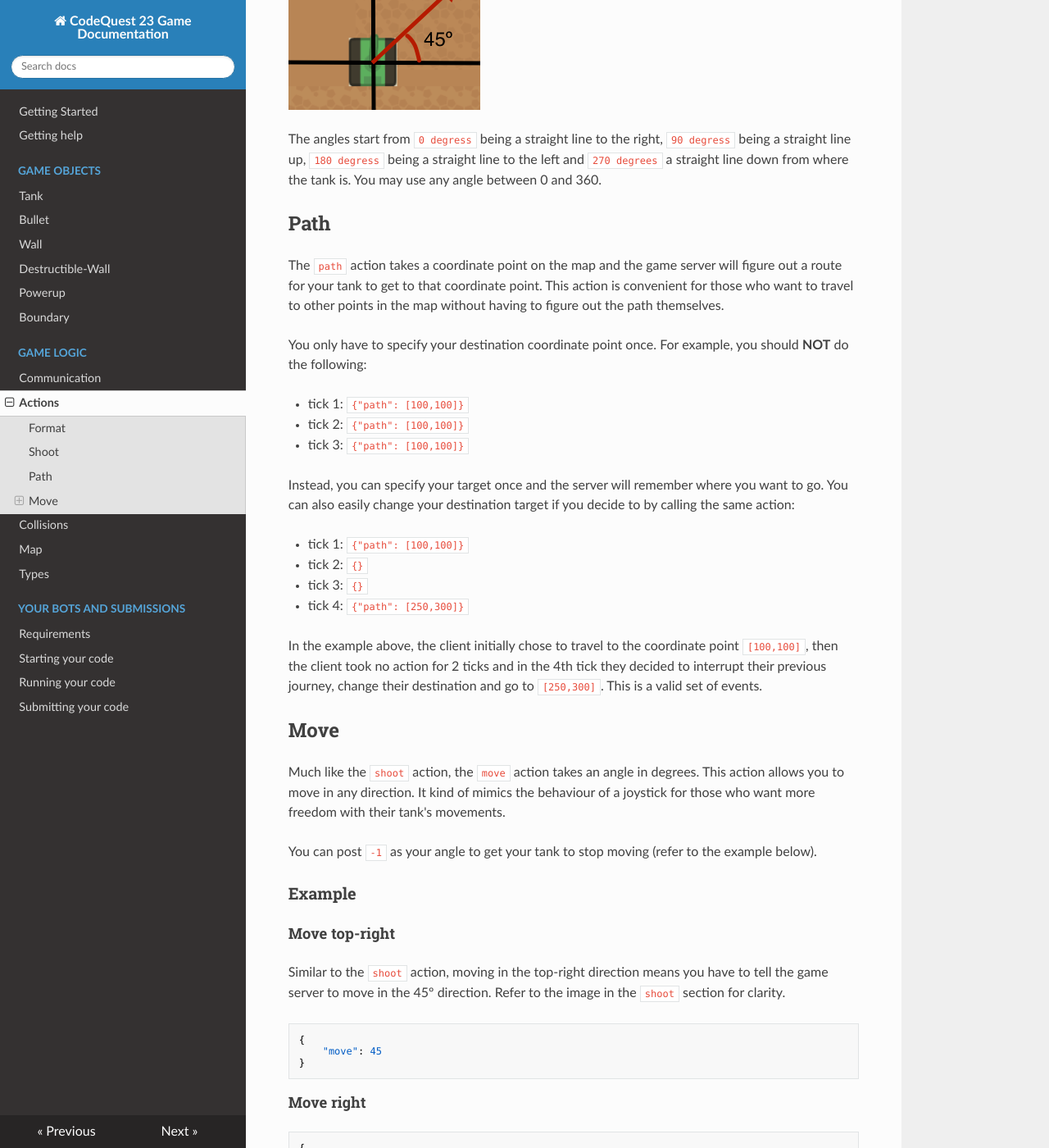
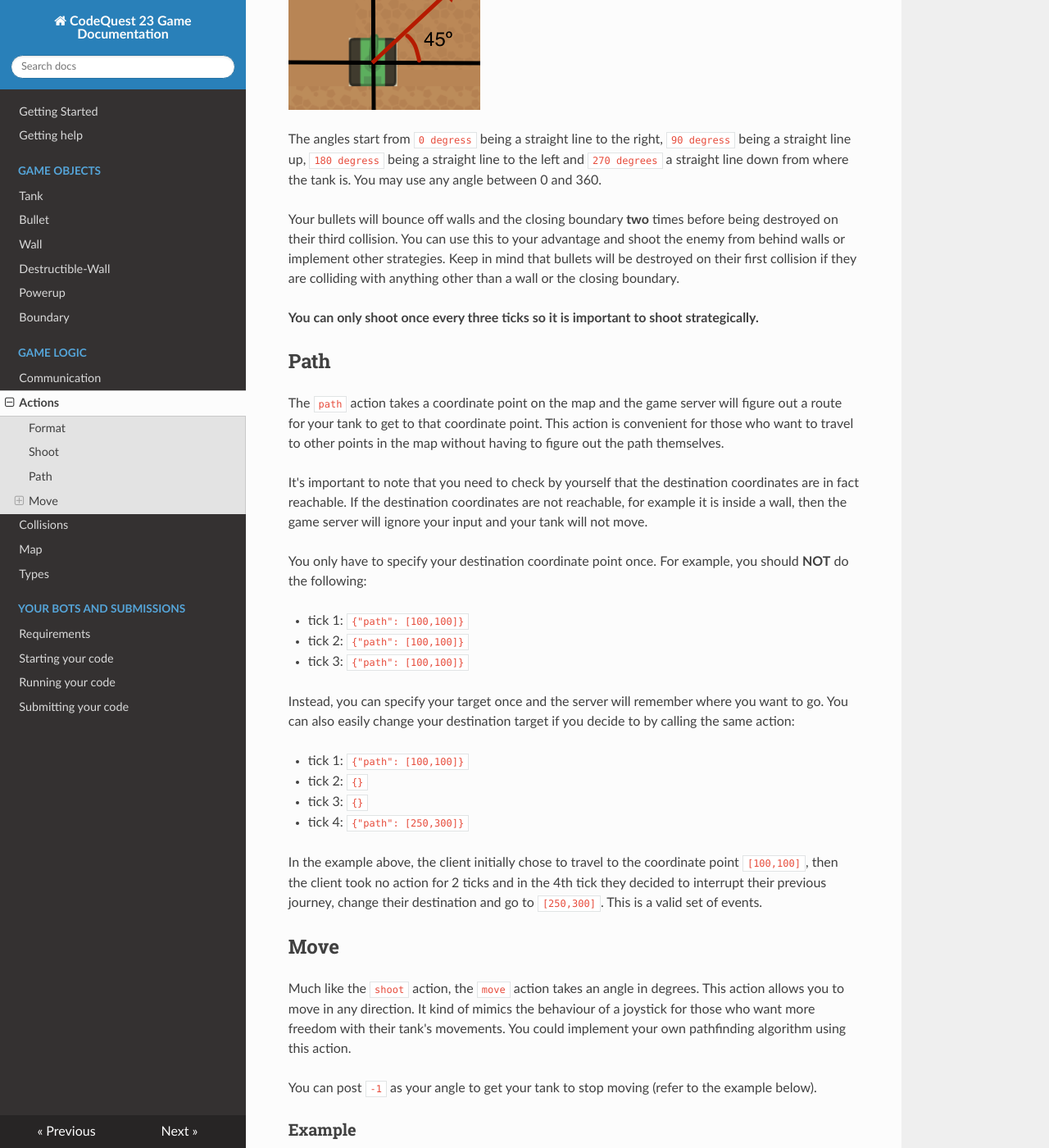
Before and after one commit to MonashAPS/cq23-game-server, an MkDocs documentation site: the page built from docs/game_logic/actions.md, in a window 1280 px wide and 1400 px high, scrolled down 866 px. Shown: the whole window at 82% size. Built offline with MkDocs 1.6.1, drawn with Linux system fonts in a browser that asks for light colours; nearby versions of some CDN libraries.

Commit message:
updated docs

```diff
--- a/docs/game_logic/actions.md
+++ b/docs/game_logic/actions.md
@@ -35,11 +35,21 @@ The angles start from `0 degress` being a straight line to the right, `90 degres
 being a straight line to the left and `270 degrees` a straight line down from where the tank is. You may use any angle
 between 0 and 360.
 
+Your bullets will bounce off walls and the closing boundary **two** times before being destroyed on their third collision.
+You can use this to your advantage and shoot the enemy from behind walls or implement other strategies. Keep in mind that
+bullets will be destroyed on their first collision if they are colliding with anything other than a wall or the closing boundary.
+
+**You can only shoot once every three ticks so it is important to shoot strategically.**
+
 ## Path
 
 The `path` action takes a coordinate point on the map and the game server will figure out a route for your tank to get
 to that coordinate point. This action is convenient for those who want to travel to other points in the map without
 having to figure out the path themselves.
+
+It's important to note that you need to check by yourself that the destination coordinates are in fact reachable.
+If the destination coordinates are not reachable, for example it is inside a wall, then the game server will ignore
+your input and your tank will not move.
 
 You only have to specify your destination coordinate point once. For example, you should **NOT** do the following:
 
@@ -63,7 +73,7 @@ go to `[250,300]`. This is a valid set of events.
 
 Much like the `shoot` action, the `move` action takes an angle in degrees. This action allows you to
 move in any direction. It kind of mimics the behaviour of a joystick for those who want more freedom
-with their tank's movements.
+with their tank's movements. You could implement your own pathfinding algorithm using this action.
 
 You can post `-1` as your angle to get your tank to stop moving (refer to the example below).
 
```
Also changed, not shown: docs/game_logic/collisions.md (+2 -1 lines), docs/game_logic/map.md (+4 -4 lines), docs/game_objects/wall.md (+2 -2 lines).
